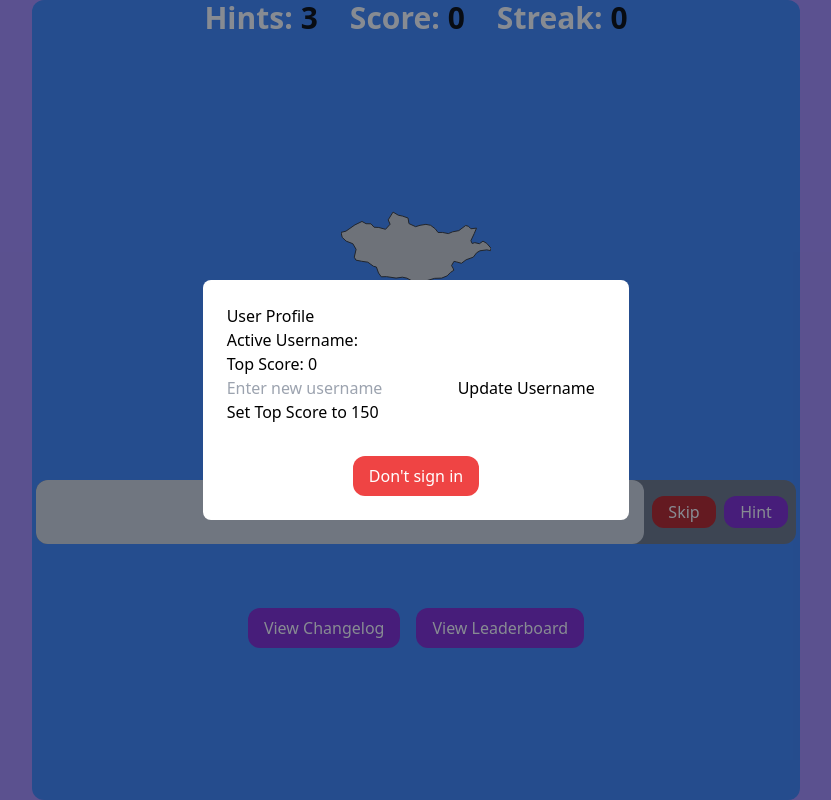
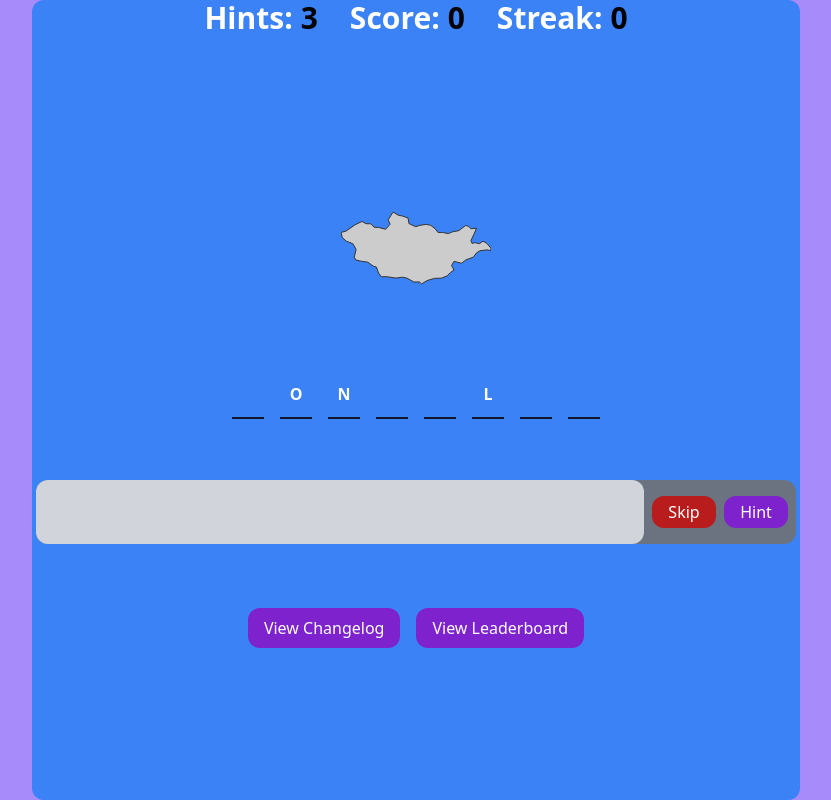
Before and after one commit to trevorfar/GeoMorph, a Next.js app: page / in a window 1280 px wide. Shown: the whole page, without its empty margins (224-1055 px from the left). Built offline with nearby package versions, Linux system fonts and the light colour scheme.

Commit message:
Changelog V.1.0.2

```diff
--- a/src/app/page.tsx
+++ b/src/app/page.tsx
@@ -18,7 +18,7 @@ const Page = () => {
   const [showSignin, setShowSignin] = useState(false);
 
   useEffect(() => {
-    if(promptSignin()){
+    if(!promptSignin()){
       setShowSignin(true);
     }
   }, [])
@@ -40,7 +40,7 @@ const Page = () => {
       <GuessContainer />
       </div>
       <div className="">
-      <Keyboard />
+      {!showSignin && !showLeaderboard && <Keyboard />}
       </div>
       <div className="flex flex-row gap-4">
       <button
--- a/src/utils/changeLog.ts
+++ b/src/utils/changeLog.ts
@@ -5,6 +5,7 @@ function getChangeLog(){
     Version 1.0.2:
     - Added a leaderboard
     - Connected a mongo db
+    - Added usernames (beta)
     - Adjusted various colors
 
     Version 1.0.1:
```
